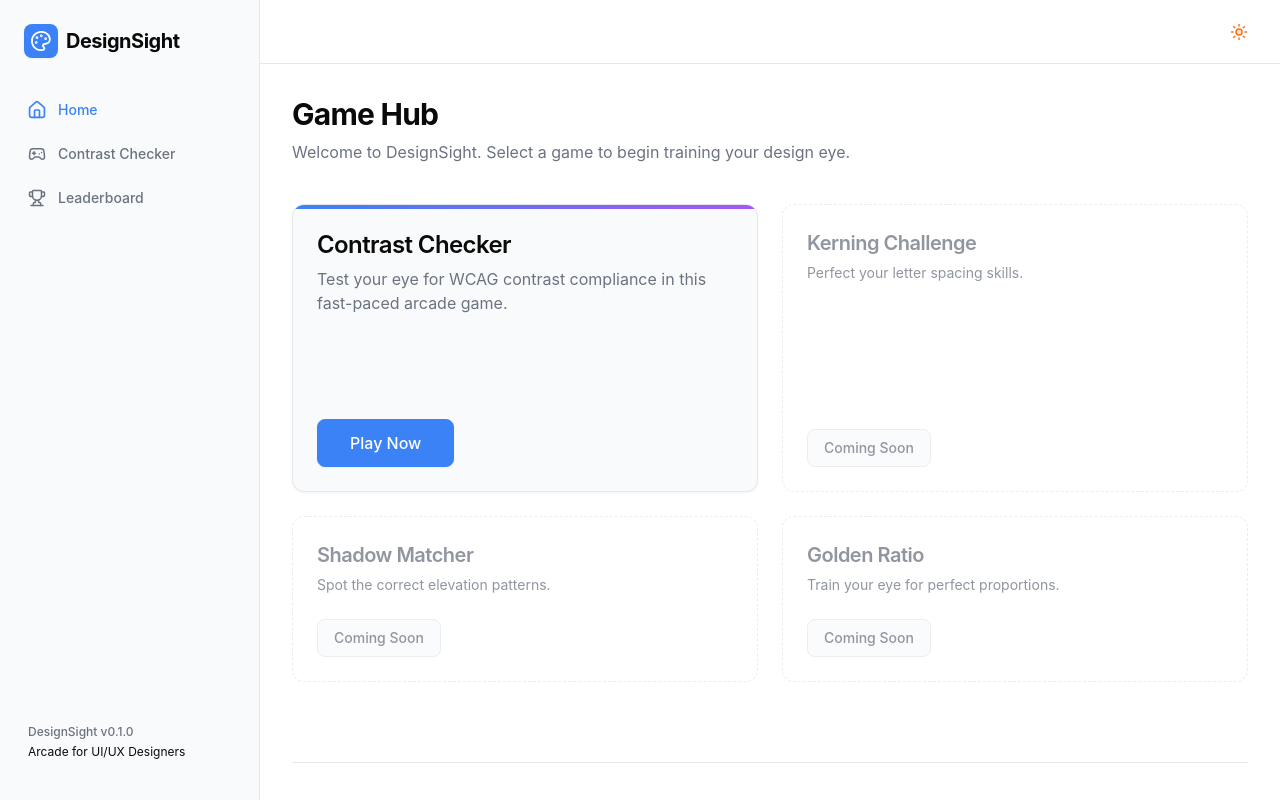
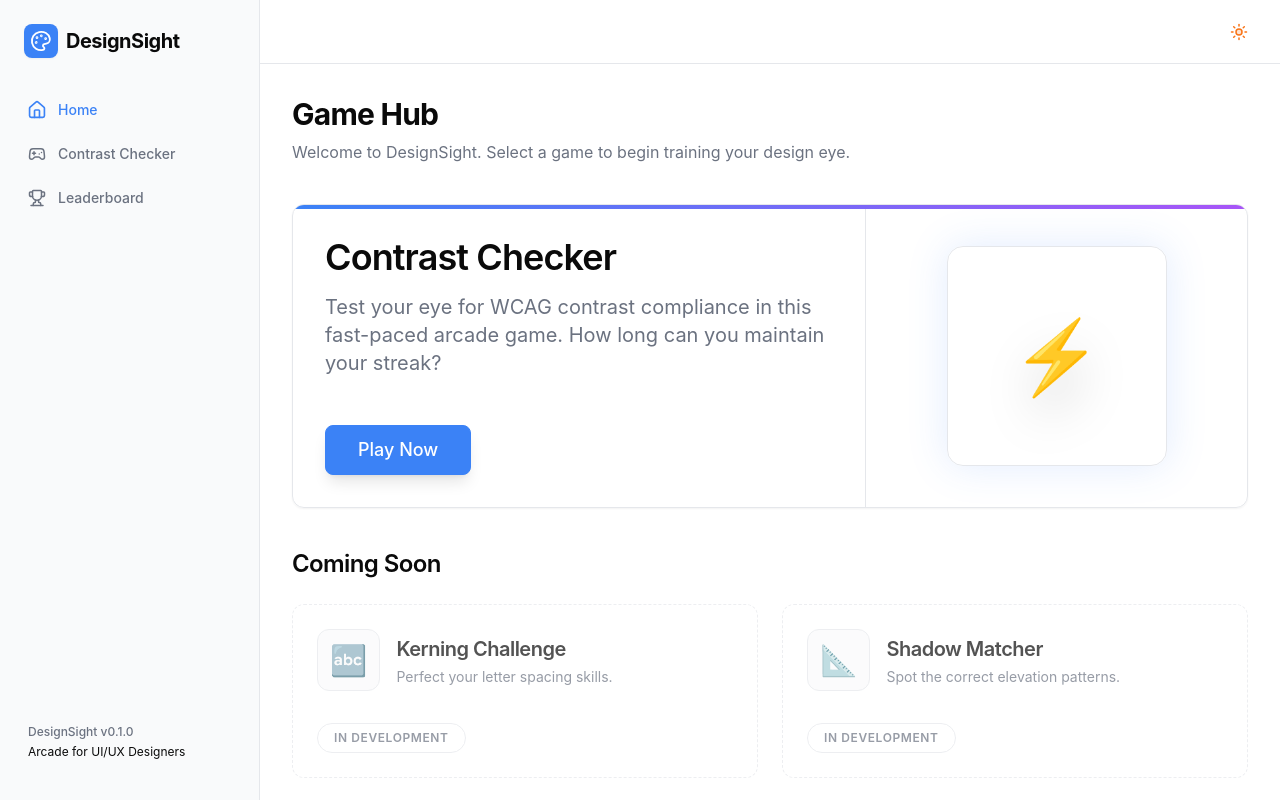
Before and after one commit to fachril21/design-sight, a React (Vite) app: page / in a window 1280 px wide. Built offline with nearby package versions, Linux system fonts and the light colour scheme.

Commit message:
feat: Epic 3 - Homepage / Game Hub

```diff
--- a/src/pages/Home.tsx
+++ b/src/pages/Home.tsx
@@ -1,11 +1,8 @@
-import { useState } from 'react';
-import { Card, CardContent, CardDescription, CardHeader, CardTitle, CardFooter } from '../components/ui/Card';
+import { Card, CardDescription, CardHeader, CardTitle, CardFooter } from '../components/ui/Card';
 import { Button } from '../components/ui/Button';
-import { Modal } from '../components/ui/Modal';
 import { useNavigate } from 'react-router-dom';
 
 export default function Home() {
-  const [isTestModalOpen, setIsTestModalOpen] = useState(false);
   const navigate = useNavigate();
 
   return (
@@ -15,70 +12,63 @@ export default function Home() {
         <p className="text-text-secondary">Welcome to DesignSight. Select a game to begin training your design eye.</p>
       </div>
 
-      <div className="grid grid-cols-1 md:grid-cols-2 gap-6 mt-2">
-        <Card hoverEffect className="flex flex-col border-accent/20 shadow-sm relative overflow-hidden">
+      <div className="flex flex-col gap-10 mt-2">
+        {/* Featured Game Card - Hero style */}
+        <Card hoverEffect className="flex flex-col border-accent/20 shadow-sm relative overflow-hidden bg-surface/30">
           <div className="absolute top-0 left-0 w-full h-1 bg-gradient-to-r from-accent to-purple-500" />
-          <CardHeader>
-            <CardTitle className="text-2xl">Contrast Checker</CardTitle>
-            <CardDescription className="mt-2 text-base">
-              Test your eye for WCAG contrast compliance in this fast-paced arcade game.
+          <div className="flex flex-col md:flex-row">
+            <div className="flex-1 flex flex-col p-6 md:p-8">
+              <CardTitle className="text-3xl md:text-4xl mb-4 text-text-primary">Contrast Checker</CardTitle>
+              <CardDescription className="text-lg md:text-xl mb-8 max-w-xl text-text-secondary leading-relaxed">
+                Test your eye for WCAG contrast compliance in this fast-paced arcade game. How long can you maintain your streak?
               </CardDescription>
-          </CardHeader>
-          <CardContent className="flex-1 flex items-end min-h-[80px]">
-             {/* We can put an image or graphic here in the future */}
-          </CardContent>
-          <CardFooter>
-            <Button size="lg" className="w-full sm:w-auto" onClick={() => navigate('/game/contrast')}>
+              <div className="mt-auto pt-4">
+                <Button size="lg" className="w-full sm:w-auto px-8 py-6 text-lg shadow-lg hover:shadow-accent/25 transition-all duration-300" onClick={() => navigate('/game/contrast')}>
                   Play Now
                 </Button>
-          </CardFooter>
+              </div>
+            </div>
+            <div className="hidden md:flex md:w-2/5 bg-background/50 border-l border-border/50 items-center justify-center p-8">
+               <div className="w-full aspect-square max-w-[220px] rounded-2xl bg-gradient-to-br from-accent/10 to-purple-500/10 border border-accent/20 flex items-center justify-center shadow-[0_0_40px_rgba(59,130,246,0.15)] relative overflow-hidden group">
+                 <div className="absolute inset-0 bg-gradient-to-tr from-accent/20 to-transparent opacity-0 group-hover:opacity-100 transition-opacity duration-500" />
+                 <span className="text-7xl drop-shadow-2xl">⚡️</span>
+               </div>
+            </div>
+          </div>
         </Card>
 
-        {/* Placeholder Coming Soon Games */}
+        {/* Coming Soon Games Grid */}
+        <div className="flex flex-col gap-6">
+          <div className="flex items-center gap-4">
+            <h2 className="text-2xl font-semibold tracking-tight text-text-primary">Coming Soon</h2>
+            <div className="h-px bg-border/50 flex-1 mt-1"></div>
+          </div>
+
+          <div className="grid grid-cols-1 md:grid-cols-2 gap-6">
             {[
-          { title: "Kerning Challenge", desc: "Perfect your letter spacing skills." },
-          { title: "Shadow Matcher", desc: "Spot the correct elevation patterns." },
-          { title: "Golden Ratio", desc: "Train your eye for perfect proportions." }
+              { title: "Kerning Challenge", desc: "Perfect your letter spacing skills.", icon: "🔤" },
+              { title: "Shadow Matcher", desc: "Spot the correct elevation patterns.", icon: "📐" },
+              { title: "Golden Ratio", desc: "Train your eye for perfect proportions.", icon: "✨" },
+              { title: "Font Pairing", desc: "Match typefaces for optimal hierarchy.", icon: "Aa" }
             ].map(game => (
-          <Card key={game.title} className="flex flex-col opacity-75 border-dashed bg-background">
-            <CardHeader>
-              <CardTitle className="text-xl text-text-secondary">{game.title}</CardTitle>
+              <Card key={game.title} className="flex flex-col opacity-70 border-dashed bg-background/50 transition-colors">
+                <CardHeader className="flex flex-row gap-4 items-start pb-2">
+                  <div className="text-3xl bg-surface p-3 rounded-xl border border-border/50">{game.icon}</div>
+                  <div className="flex flex-col gap-1 mt-1">
+                    <CardTitle className="text-xl text-text-primary">{game.title}</CardTitle>
                     <CardDescription>{game.desc}</CardDescription>
+                  </div>
                 </CardHeader>
-            <CardFooter className="mt-auto">
-              <div className="bg-surface text-text-secondary rounded-lg px-4 py-2 text-sm font-medium border border-border">
-                Coming Soon
+                <CardFooter className="mt-auto pt-6">
+                  <div className="bg-surface/80 text-text-secondary rounded-full px-4 py-1.5 text-xs font-semibold tracking-wider uppercase border border-border/50">
+                    In Development
                   </div>
                 </CardFooter>
               </Card>
             ))}
           </div>
-
-      <div className="mt-12 pt-8 border-t border-border">
-        <h2 className="text-lg font-semibold mb-4">Epic 2 Component Tests</h2>
-        <div className="flex flex-wrap gap-4">
-          <Button variant="primary" onClick={() => setIsTestModalOpen(true)}>Open Test Modal</Button>
-          <Button variant="secondary">Secondary Button</Button>
-          <Button variant="outline">Outline Button</Button>
-          <Button variant="ghost">Ghost Button</Button>
         </div>
       </div>
-
-      <Modal
-        isOpen={isTestModalOpen}
-        onClose={() => setIsTestModalOpen(false)}
-        title="Epic 2 Shared Components"
-        description="This modal demonstrates the smooth spring animation from our new design system using Framer Motion."
-      >
-        <div className="flex flex-col gap-4 mt-2">
-          <p className="text-sm text-text-primary">
-            The modal locks background scrolling, responds to the Escape key, and can be closed by clicking the backdrop.
-          </p>
-          <div className="flex justify-end mt-4">
-            <Button variant="secondary" onClick={() => setIsTestModalOpen(false)}>Close Modal</Button>
-          </div>
-        </div>
-      </Modal>
     </div>
   );
 }
```
Lines whose indentation alone changed are shown as unchanged.
